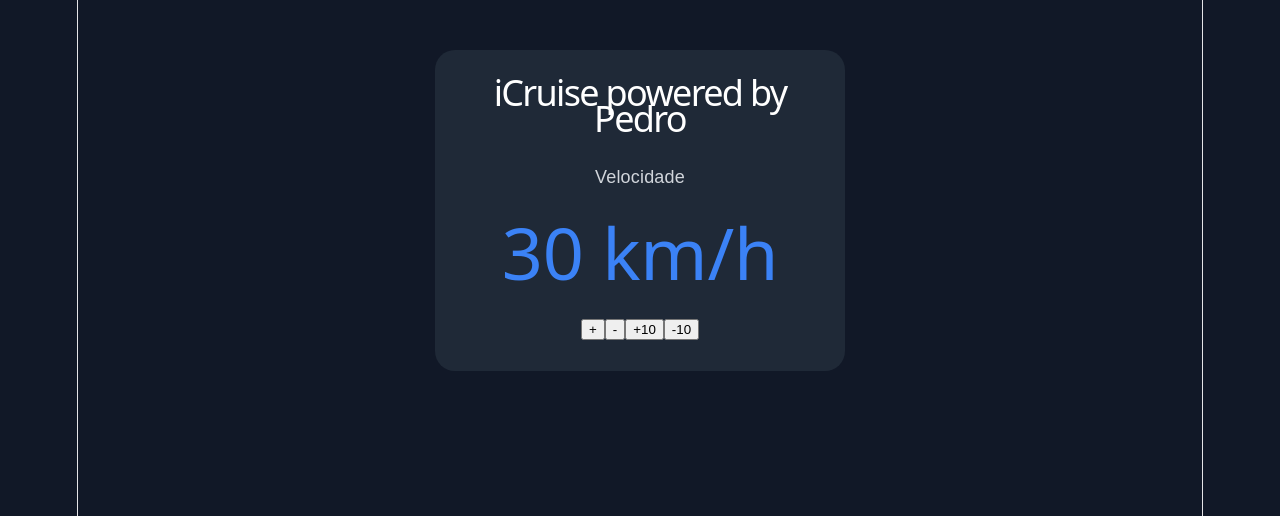
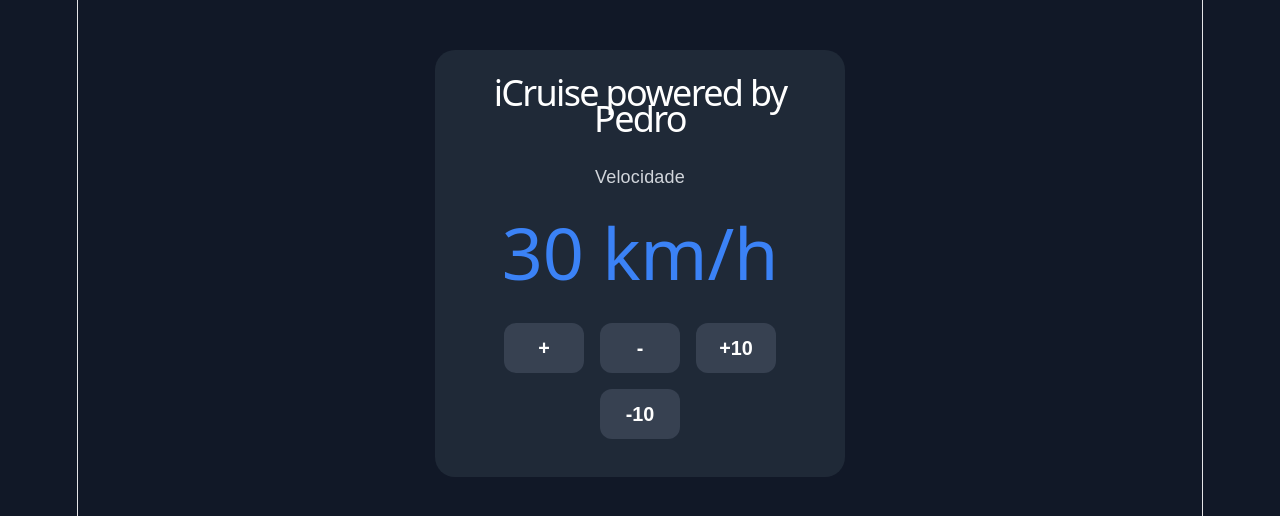
Before and after one commit to dtnnsgdz2m-lgtm/icruise, a React (Vite) app: page / in a window 1280 px wide. Shown: the top 516 px of the page. Built offline with nearby package versions, Linux system fonts and the light colour scheme.

Commit message:
Updated CSS to improve UX

```diff
--- a/src/components/CruiseControl.css
+++ b/src/components/CruiseControl.css
@@ -19,6 +19,26 @@ p {
   margin-bottom: 0;
 
 }
+button {
+    width: 80px;
+    height: 50px;
+    margin: 8px;
+    border: none;
+    border-radius: 12px;
+    background-color: #374151;
+    color: white;
+    font-size: 1.1rem;
+    font-weight: bold;
+    cursor: pointer;
+    transition: all 0.2s ease;
+}
+button:hover {
+    background-color: #2563eb;
+    transform: scale(1.05);
+}
+button:active {
+    transform: scale(0.97);
+}
 
 .dashboard {
     width: 350px;
```
